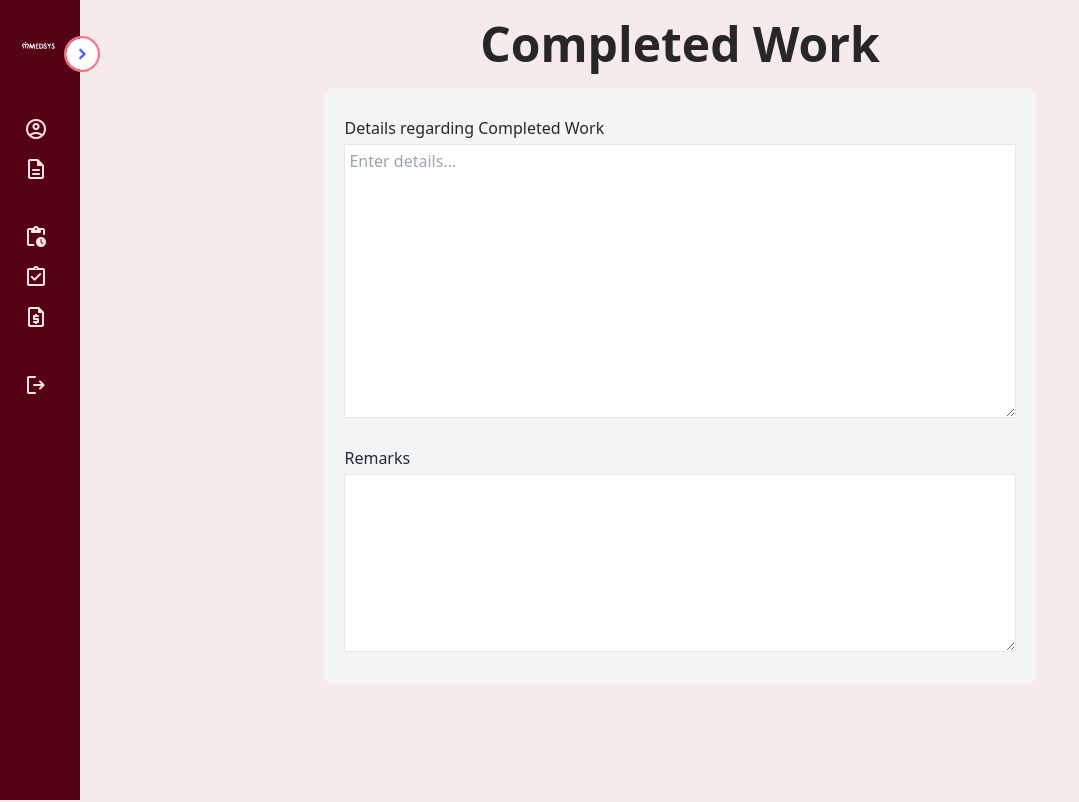
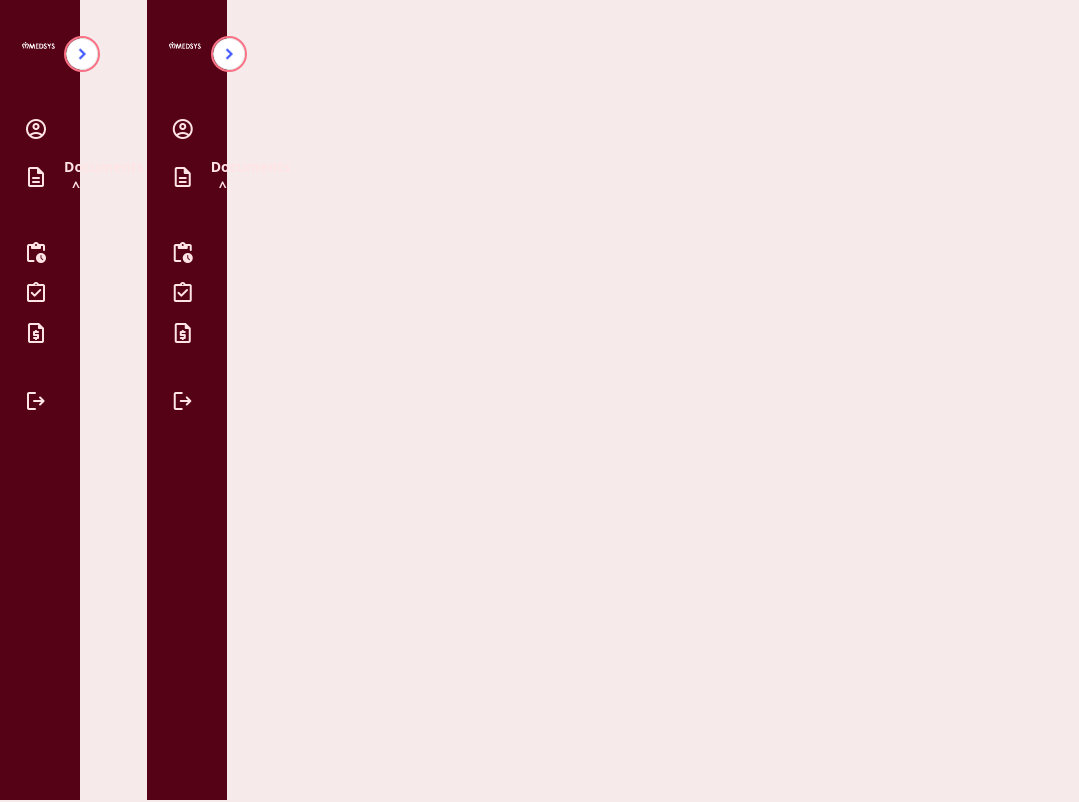
Before and after one commit to Gourab-18/project-medsys, a React (Create React App) app: page /dashboard in a window 1280 px wide. Shown: the top 802 px of the page, without its empty margins (0-1079 px from the left). Built offline with nearby package versions, Linux system fonts and the light colour scheme.

Commit message:
Links added

```diff
--- a/src/App.js
+++ b/src/App.js
@@ -4,16 +4,27 @@ import LoginRegister from "./components/loginResgister/LoginRegister";
 import EditProfile from "./components/editProfile/EditProfile";
 import Dashboard from "./components/Dashboard/Dashboard";
 import Footer from "./components/Footer/Footer";
-
+import PendingWork from "./pages/PendingWork";
+import CompletedWork from "./pages/CompletedWork";
+import Quotation from "./pages/Quotation";
+import Profile from "./pages/Profile";
+import DocumentsCompany from "./pages/DocumentsCompany";
+import DocumentsTrust from "./pages/DocumentsTrust";
 function App() {
   return (
     <BrowserRouter>
       <Routes>
-        <Route path="/" element={<LoginRegister />}/>
-        <Route path="/dashboard" element={<Dashboard/>}/>
-        <Route path="/profile/EditProfile" element={<EditProfile/>}/>
+        <Route path="/" element={<LoginRegister />} />
+        <Route path="/dashboard" element={<Dashboard />} />
+        <Route path="/profile" element={<Profile />} />
+        <Route path="/profile/EditProfile" element={<EditProfile />} />
+        <Route path="/pendingWork" element={<PendingWork />} />
+        <Route path="/completedWork" element={<CompletedWork />} />
+        <Route path="/quotation" element={<Quotation />} />
+        <Route path="/documentsCompany" element={<DocumentsCompany />} />
+        <Route path="/documentsTrust" element={<DocumentsTrust />} />
       </Routes>
-      <Footer/>
+      <Footer />
     </BrowserRouter>
   );
 }
--- a/src/components/Sidebar/SideBar.jsx
+++ b/src/components/Sidebar/SideBar.jsx
@@ -1,16 +1,51 @@
 import { useState } from "react";
-import control from '../../assets/control.png';
-import logo from '../../assets/logo.png';
-
+import control from "../../assets/control.png";
+import logo from "../../assets/logo.png";
+import { Link } from "react-router-dom";
 const SideBar = () => {
   const [open, setOpen] = useState(false);
+
+  const [toggle, setToggle] = useState(false);
   const Menus = [
-    { title: "Profile", src: "account_circle" },
-    { title: "Documents", src: "description" },
-    { title: "Pending work", src: "pending_actions", gap: true },
-    { title: "Completed work", src: "assignment_turned_in" },
-    { title: "Generate Quotation", src: "request_quote"},
-    { title: "Log Out", src: "logout", gap:true  },
+    {
+      title: "Profile",
+      src: "account_circle",
+      routes: "/profile",
+      dropDown: false,
+    },
+    {
+      title: "Documents",
+      src: "description",
+      routes: ["/documentsCompany", "/documentsTrust"],
+      dropDown: true,
+      data: ["company", "trust"],
+    },
+    {
+      title: "Pending work",
+      src: "pending_actions",
+      gap: true,
+      routes: "/pendingWork",
+      dropDown: false,
+    },
+    {
+      title: "Completed work",
+      src: "assignment_turned_in",
+      routes: "/completedWork",
+      dropDown: false,
+    },
+    {
+      title: "Generate Quotation",
+      src: "request_quote",
+      routes: "/quotation",
+      dropDown: false,
+    },
+    {
+      title: "Log Out",
+      src: "logout",
+      gap: true,
+      routes: "/",
+      dropDown: false,
+    },
   ];
   return (
     <div
@@ -21,16 +56,19 @@ const SideBar = () => {
       <img
         src={control}
         className={`absolute cursor-pointer -right-5 top-9 w-11 sm:w-9 border-rose-400 hover:animate-pulse opacity-100
-           border-2 rounded-full  ${!open  && "rotate-180"}`}
+           border-2 rounded-full  ${!open && "rotate-180"}`}
         onClick={() => setOpen(!open)}
       />
+
       <div className="items-center w-11/12">
+        <Link to="/">
+          {" "}
           <img
             src={logo}
-            className={`cursor-pointer duration-500 ${
-              open && "animate-pulse"
-            }`}
+            className={`cursor-pointer duration-500 ${open && "animate-pulse"}`}
           />
+        </Link>
+
         <h1
           className={`text-rose-100 origin-left font-semibold text-xl duration-200 ${
             !open && "scale-0"
@@ -48,17 +86,57 @@ const SideBar = () => {
               index === 0 && "bg-light-gray-100"
             } `}
           >
-              <span class="material-symbols-rounded">
-              {Menu.src}
-              </span>
-              <span className={`${!open && "hidden"} origin-left duration-200`}>
+            <>
+              <span class="material-symbols-rounded">{Menu.src}</span>
+
+              {!Menu.dropDown ? (
+                <>
+                  <Link to={Menu.routes}>
+                    <span
+                      className={`${
+                        !open && "hidden"
+                      } origin-left duration-200`}
+                    >
                       {Menu.title}
                     </span>
+                  </Link>
+                </>
+              ) : (
+                <>
+                  <h1>
+                    {Menu.title}
+                    <button className="ml-2" onClick={() => setToggle(!toggle)}>
+                      ^
+                    </button>
+                  </h1>
+                  <br />
+                  {toggle && (
+                    <>
+                      <Link to={Menu.routes[0]}>
+                        <h2>{Menu.data[0]}</h2>
+                      </Link>
+                      <Link to={Menu.routes[1]}>
+                        <h2>{Menu.data[1]}</h2>
+                      </Link>
+                    </>
+                  )}
+                </>
+              )}
+              {/* {!Menu.dropDown && (
+                <Link to={Menu.routes}>
+                  <span
+                    className={`${!open && "hidden"} origin-left duration-200`}
+                  >
+                    {Menu.title}
+                  </span>
+                </Link>
+              )} */}
+            </>
           </li>
         ))}
       </ul>
     </div>
-  )
-}
+  );
+};
 
 export default SideBar;
--- a/src/pages/CompletedWork.jsx
+++ b/src/pages/CompletedWork.jsx
@@ -1,23 +1,35 @@
-import React from 'react'
-
+import React from "react";
+import SideBar from "../components/Sidebar/SideBar";
 function CompletedWork() {
   return (
+    <>
+      <SideBar />
       <div className=" flex flex-col ">
         <h2 className="text-4xl sm:text-5xl font-semibold text-zinc-800 text-center py-5">
           Completed Work
         </h2>
         <form className="w-full sm:w-2/3 mx-auto bg-gray-100 p-4 px-5 rounded-lg">
           <div className="flex flex-col text-zinc-800 py-2">
-          <label className="py-1 font-medium">Details regarding Completed Work</label>
-            <textarea rows="11" className="border p-1 rounded-sm w-full" placeholder="Enter details..."></textarea>
+            <label className="py-1 font-medium">
+              Details regarding Completed Work
+            </label>
+            <textarea
+              rows="11"
+              className="border p-1 rounded-sm w-full"
+              placeholder="Enter details..."
+            ></textarea>
           </div>
           <div className="flex flex-col text-gray-800 py-4">
             <label className="py-1 font-medium">Remarks</label>
-            <textarea rows="7" className="border p-1 rounded-sm w-full" ></textarea>
+            <textarea
+              rows="7"
+              className="border p-1 rounded-sm w-full"
+            ></textarea>
           </div>
         </form>
       </div>
-  )
+    </>
+  );
 }
 
-export default CompletedWork
+export default CompletedWork;
--- a/src/pages/PendingWork.jsx
+++ b/src/pages/PendingWork.jsx
@@ -1,23 +1,36 @@
-import React from 'react'
-
+import React from "react";
+import { Link } from "react-router-dom";
+import SideBar from "../components/Sidebar/SideBar";
 function PendingWork() {
   return (
+    <>
+      <SideBar />
       <div className=" flex flex-col ">
         <h2 className="text-4xl sm:text-5xl font-semibold text-zinc-800 text-center py-5">
           Pending Work
         </h2>
         <form className="w-full sm:w-2/3 mx-auto bg-gray-100 p-4 px-5 rounded-lg">
           <div className="flex flex-col text-zinc-800 py-2">
-          <label className="py-1 font-medium">Details regarding Completed Work</label>
-            <textarea rows="11" className="border p-1 rounded-sm w-full" placeholder="Enter details..."></textarea>
+            <label className="py-1 font-medium">
+              Details regarding Completed Work
+            </label>
+            <textarea
+              rows="11"
+              className="border p-1 rounded-sm w-full"
+              placeholder="Enter details..."
+            ></textarea>
           </div>
           <div className="flex flex-col text-gray-800 py-4">
             <label className="py-1 font-medium">Remarks</label>
-            <textarea rows="7" className="border p-1 rounded-sm w-full" ></textarea>
+            <textarea
+              rows="7"
+              className="border p-1 rounded-sm w-full"
+            ></textarea>
           </div>
         </form>
       </div>
-  )
+    </>
+  );
 }
 
-export default PendingWork
+export default PendingWork;
--- a/src/pages/Profile.js
+++ b/src/pages/Profile.js
@@ -1,15 +1,17 @@
 import React from "react";
 import ME from "../assets/dp.png";
+import SideBar from "../components/Sidebar/SideBar";
 
+import { Link } from "react-router-dom";
 const profile = () => {
   return (
-
+    <>
+      <SideBar />
       <div className=" h-full mt-9">
         <h2 className="text-5xl font-semibold text-mainColor text-center p-3 my-7">
           Profile
         </h2>
         <div className=" my-auto p-1 sm:pt-11 w-full sm:w-3/4 mx-auto rounded-md grid grid-cols-1 md:grid-cols-2">
-
           <div className="bg-zinc-100 py-7 flex flex-col justify-center mx-auto rounded-md w-full">
             <div className="flex items-center mx-auto justify-center w-3/5">
               <img className="rounded-md " src={ME} alt="Profile Image" />
@@ -36,34 +38,46 @@ const profile = () => {
               <span class="material-symbols-rounded text-rose-100 font-semibold my-auto">
                 email
               </span>
-            <small className="text-white text-lg ml-4">userName@gmail.com</small>
+              <small className="text-white text-lg ml-4">
+                userName@gmail.com
+              </small>
             </div>
             <div className="flex flex-row mt-4 ">
               <span class="material-symbols-rounded text-rose-100 font-semibold my-auto">
                 work
               </span>
-            <small className="text-gray-100 text-lg sm:text-xl ml-4">Company Name</small>
+              <small className="text-gray-100 text-lg sm:text-xl ml-4">
+                Company Name
+              </small>
             </div>
             <div className="flex flex-row mt-4 ">
               <span class="material-symbols-rounded text-rose-100 font-semibold my-auto">
                 home
               </span>
-            <small className="text-gray-100 text-lg sm:text-xl ml-4">Celeste Slater
-              606-3727 Ullamcorper. Street
-              Roseville NH 11523</small>
+              <small className="text-gray-100 text-lg sm:text-xl ml-4">
+                Celeste Slater 606-3727 Ullamcorper. Street Roseville NH 11523
+              </small>
             </div>
             <div className="flex flex-row mt-4 ">
               <span class="material-symbols-rounded text-rose-100 font-semibold my-auto">
                 web
               </span>
-            <small className="text-gray-100 text-lg sm:text-xl ml-3">www.xyzcompany.com</small>
+              <small className="text-gray-100 text-lg sm:text-xl ml-3">
+                www.xyzcompany.com
+              </small>
             </div>
+
+            <Link to="/profile/EditProfile">
               <div className="mt-7">
-            <button className='w-3/4 sm:w-1/2 py-2 bg-rose-800 text-rose-100 font-semibold rounded-md hover:bg-rose-900'>Edit profile</button>
+                <button className="w-3/4 sm:w-1/2 py-2 bg-rose-800 text-rose-100 font-semibold rounded-md hover:bg-rose-900">
+                  Edit profile
+                </button>
+              </div>
+            </Link>
           </div>
         </div>
       </div>
-    </div>
+    </>
   );
 };
 
```
Also changed, not shown: src/components/loginResgister/LoginRegister.js (+66 -30 lines), src/pages/DocumentsCompany.jsx (+10 -30 lines), src/pages/DocumentsTrust.jsx (+10 -30 lines), src/pages/Quotation.jsx (+28 -18 lines), 1 other file (tests, documents, lock files or other folders). Lines whose indentation alone changed are shown as unchanged.
